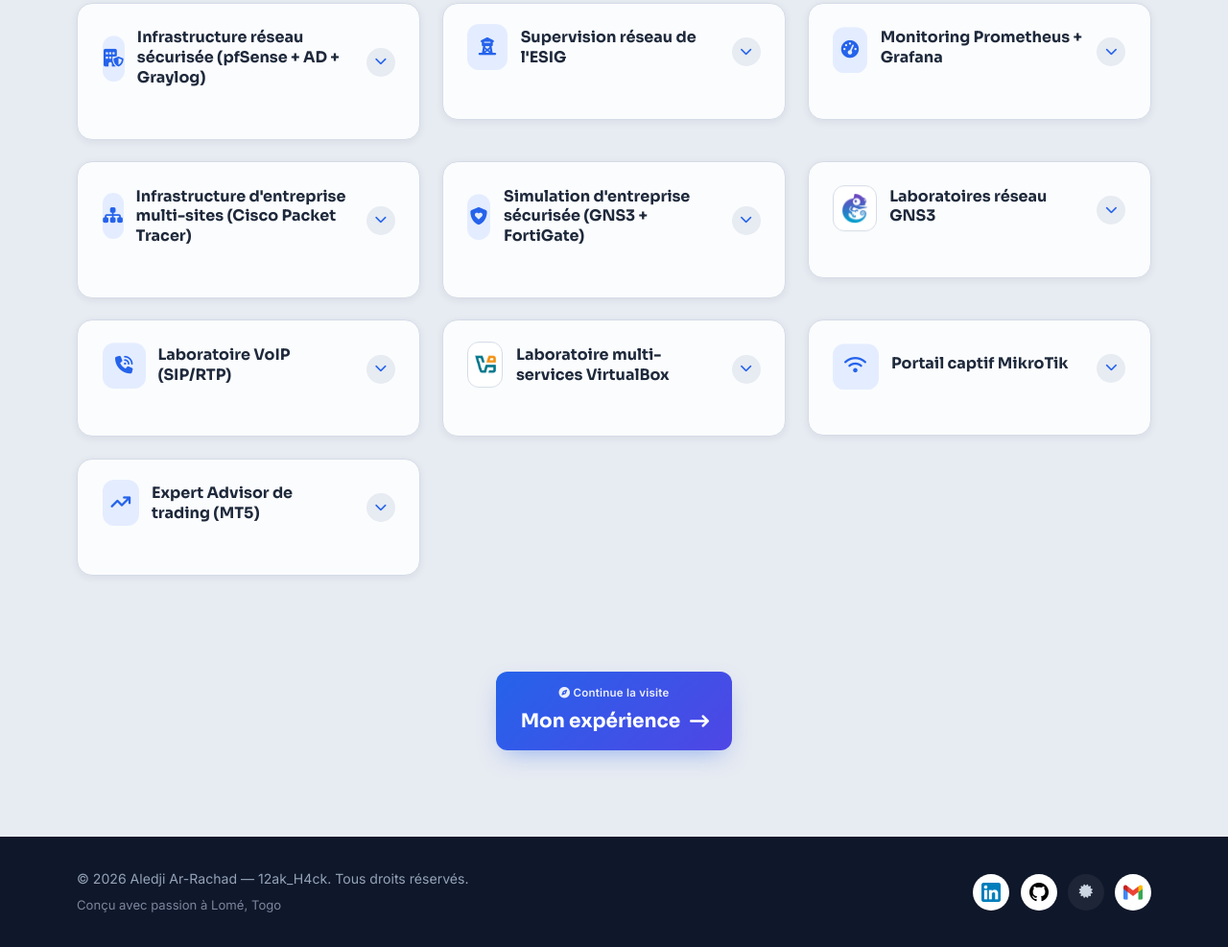
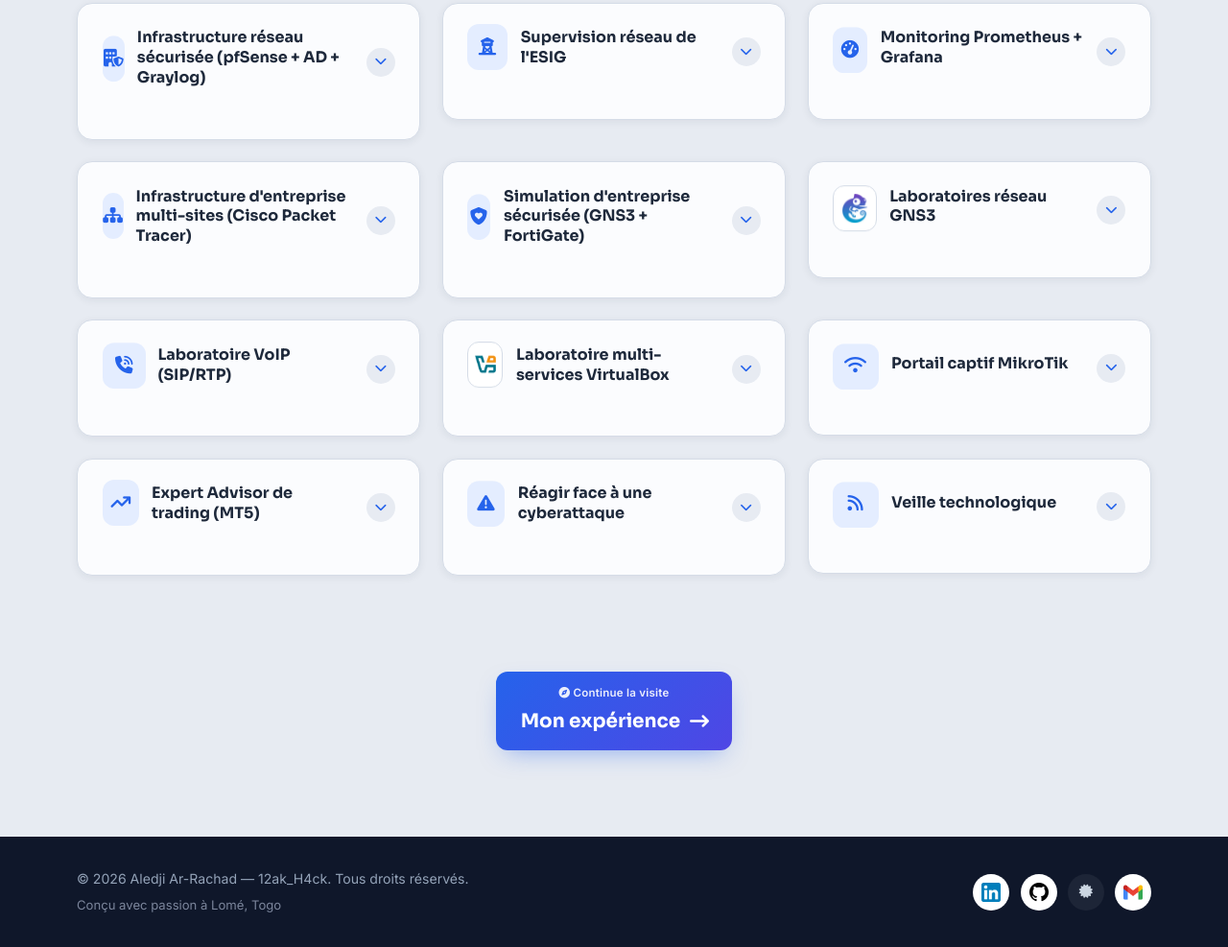
Before and after one commit to Rachkpt/Rachkpt.github.io, a plain HTML site: page projets.html in a window 1280 px wide. Shown: the part 1189-2176 px from the top of the page at 96% size. Drawn offline with Linux system fonts and the light colour scheme.

Commit message:
Ajout: experience ESGI Global Success + projets 'Reagir face a une cyberattaque' et 'Veille technologique'

```diff
--- a/projets.html
+++ b/projets.html
@@ -245,6 +245,30 @@
         </div></div>
       </article>
 
+      <article class="project-card reveal-zoom">
+        <button class="skill-head" type="button" aria-expanded="false">
+          <span class="project-icon"><i class="fa-solid fa-triangle-exclamation"></i></span>
+          <h3>Réagir face à une cyberattaque</h3>
+          <span class="skill-chevron"><i class="fa-solid fa-chevron-down"></i></span>
+        </button>
+        <div class="skill-body"><div class="skill-body-inner">
+          <p>Mise en pratique de la réponse à incident : identifier une attaque en cours, contenir la menace, analyser les traces et remettre le système en état. Garder son sang-froid et suivre une méthode claire pour limiter l'impact et tirer les leçons de chaque incident.</p>
+          <div class="tags"><span>Réponse à incident</span><span>Forensic</span><span>Blue Team</span></div>
+        </div></div>
+      </article>
+
+      <article class="project-card reveal-zoom">
+        <button class="skill-head" type="button" aria-expanded="false">
+          <span class="project-icon"><i class="fa-solid fa-rss"></i></span>
+          <h3>Veille technologique</h3>
+          <span class="skill-chevron"><i class="fa-solid fa-chevron-down"></i></span>
+        </button>
+        <div class="skill-body"><div class="skill-body-inner">
+          <p>Veille active sur les menaces, les vulnérabilités (CVE) et les nouvelles techniques d'attaque et de défense. Rester à jour au quotidien pour anticiper les risques et faire évoluer en continu mes outils et mes pratiques.</p>
+          <div class="tags"><span>CVE</span><span>Threat Intel</span><span>OSINT</span></div>
+        </div></div>
+      </article>
+
     </div>
   </div>
 </section>
```
Also changed, not shown: experience.html (+14 -0 lines).
